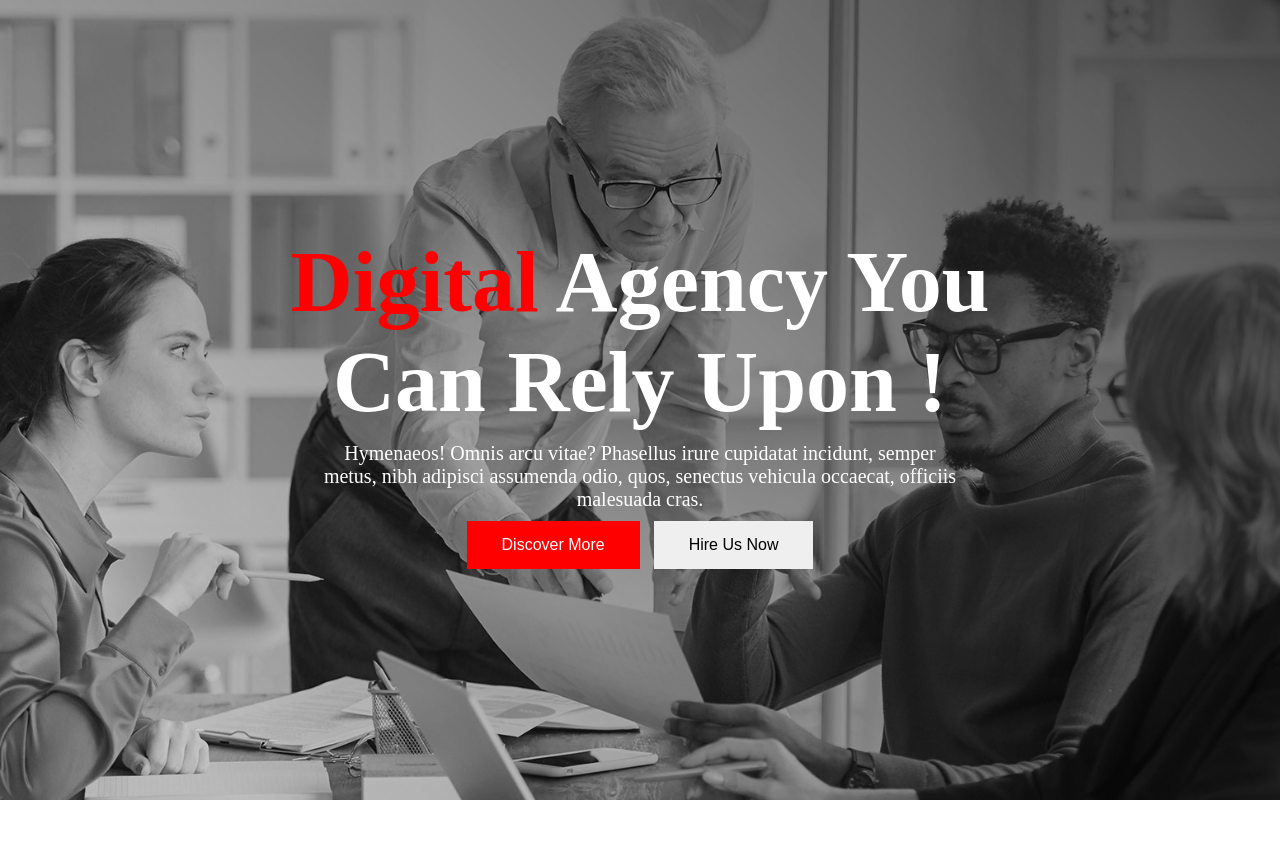
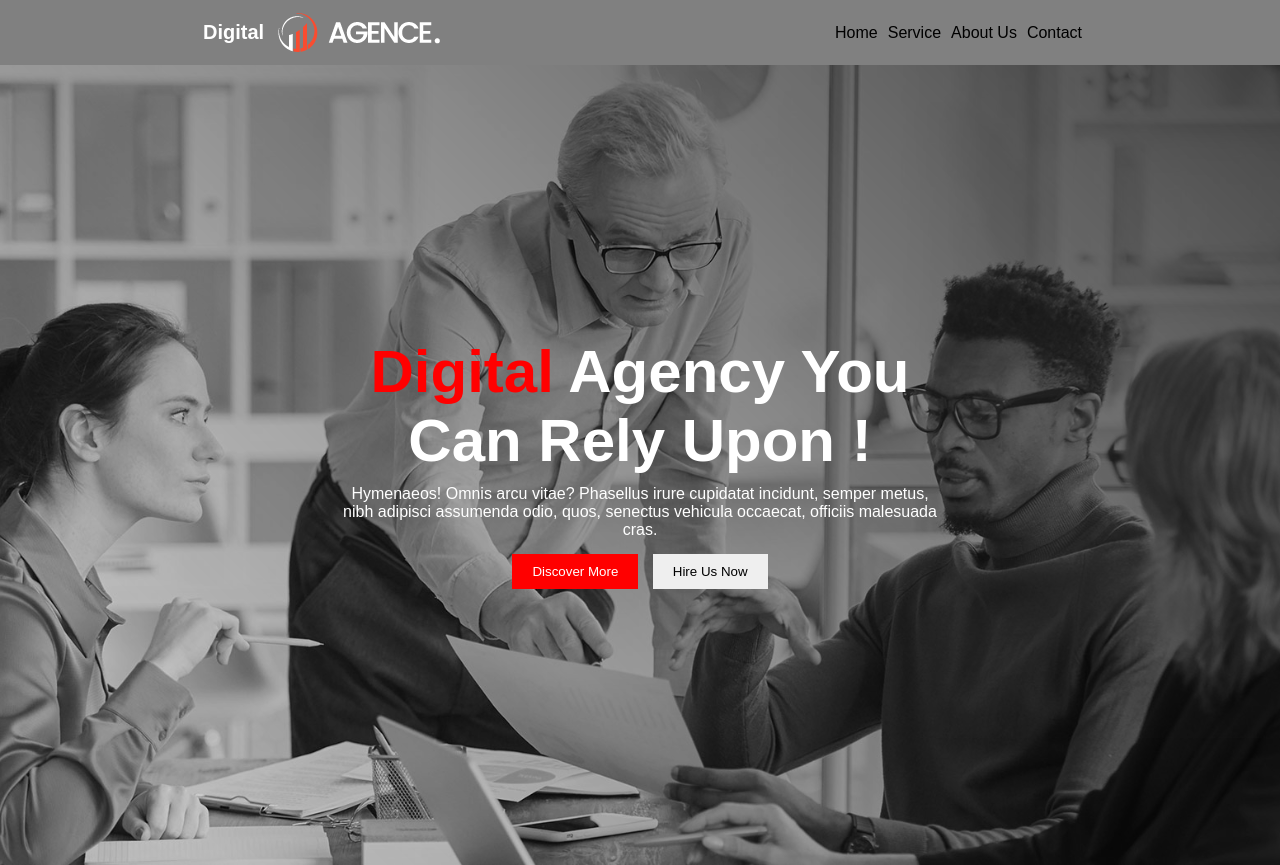
Before and after one commit to Dodul01/degital-agency, a plain HTML site: page index.html in a window 1280 px wide. Before the commit the page ends 800 px from the top, so only its background shows below. Drawn offline with Linux system fonts and the light colour scheme.

Commit message:
nav bar added

```diff
--- a/index.html
+++ b/index.html
@@ -4,32 +4,45 @@
 <head>
   <meta charset="UTF-8">
   <meta name="viewport" content="width=device-width, initial-scale=1.0">
-  <title>Degital Agency</title>
+  <title>Digital Agency</title>
   <link rel="stylesheet" href="./styles/styles.css">
 </head>
 
 <body>
   <header>
-    <!--Nav Section Start Here-->
+
+    <!--Nav Start here-->
     <nav>
+      <div class="logo-container">
+        <strong>Digital</strong>
+        <img src="./asset/logo/logo.png" alt="">
+      </div>
+      <div class="links-container">
+        <ul>
+          <li>Home</li>
+          <li>Service</li>
+          <li>About Us</li>
+          <li>Contact</li>
+        </ul>
+      </div>
+    </nav>
+    <!--Nav End here-->
 
-    </nav>
-    <!--Nav Section End Here-->
-
-    <!--Banner Section Start Here-->
-    <div class="banner-container">
+    <section class="banner-section">
       <div class="banner-content">
-        <h1 class="banner-title"> <span class="hilight-txt">Digital</span> Agency You <br> Can Rely Upon !</h1>
-        <p class="banner-desc">
-          Hymenaeos! Omnis arcu vitae? Phasellus irure cupidatat incidunt, semper metus, nibh adipisci assumenda odio,
+        <h1 class="banner-title"> <span class="red-text">Digital</span> Agency You <br> Can Rely Upon !</h1>
+        <p class="banner-description">
+          Hymenaeos! Omnis arcu vitae? Phasellus irure cupidatat incidunt,
+           semper metus, nibh adipisci assumenda odio,
           quos, senectus vehicula occaecat, officiis malesuada cras.
         </p>
-        <button class="btn bg-red">Discover More</button>
+        <button class="btn red-bg">Discover More</button>
         <button class="btn">Hire Us Now</button>
       </div>
-    </div>
-    <!--Banner Section End Here-->
+    </section>
   </header>
+  <main></main>
+  <footer></footer>
 </body>
 
 </html>
--- a/styles/styles.css
+++ b/styles/styles.css
@@ -1,57 +1,85 @@
 * {
   margin: 0;
   padding: 0;
+  font-family: Arial, Helvetica, sans-serif;
 }
 
-/* Common CSS*/
+li {
+  list-style: none;
+  cursor: pointer;
+}
 
-.hilight-txt {
+.red-text {
   color: red;
 }
 
 .btn {
-  font-size: 16px;
-  padding: 15px 35px;
   border: none;
   outline: none;
-  font-family: Arial, Helvetica, sans-serif;
+  padding: 10px 20px;
   cursor: pointer;
+  margin: 5px;
 }
 
-.bg-red {
+.red-bg {
   background-color: red;
   color: white;
 }
 
-/* Common CSS*/
+/* Nav CSS*/
+nav {
+  background-color: gray;
+  display: flex;
+  align-items: center;
+  justify-content: space-around;
+  padding: 10px 0px;
+}
 
-.banner-container {
-  background-image: url("../asset/image/background.jpg"), linear-gradient(45deg, rgba(0, 0, 0, 0.1), rgba(0, 0, 0, 0.7));
+.logo-container {
+  display: flex;
+  align-items: center;
+  justify-content: center;
+}
+
+.logo-container strong {
+  color: white;
+  margin: 0px 10px;
+  font-size: 20px;
+}
+
+.links-container ul {
+  display: flex;
+}
+
+.links-container ul li {
+  padding: 0px 5px;
+}
+
+/* Nav CSS*/
+
+/* Banner CSS*/
+.banner-section {
+  background-image: url("../asset/image/background.jpg"),
+    linear-gradient(45deg, rgba(0, 0, 0, 0.1), rgba(0, 0, 0, 0.7));
   background-blend-mode: overlay;
-  height: 100vh;
-  width: 100vw;
   background-position: center;
   background-size: cover;
   background-repeat: no-repeat;
+  height: 100vh;
   display: flex;
   align-items: center;
   justify-content: center;
+  text-align: center;
   color: white;
 }
-.banner-content{
-  text-align: center;
-}
-.banner-title{
-  font-size: 86px;
-  font-weight: 900;
+
+.banner-title {
+  font-size: 60px;
   margin-bottom: 10px;
 }
-.banner-desc{
+.banner-description{
   width: 50%;
   margin: auto;
-  font-size: 20px;
   margin-bottom: 10px;
 }
-.banner-content button{
-  margin: 0px 5px;
-}
+/* Banner CSS*/
```
